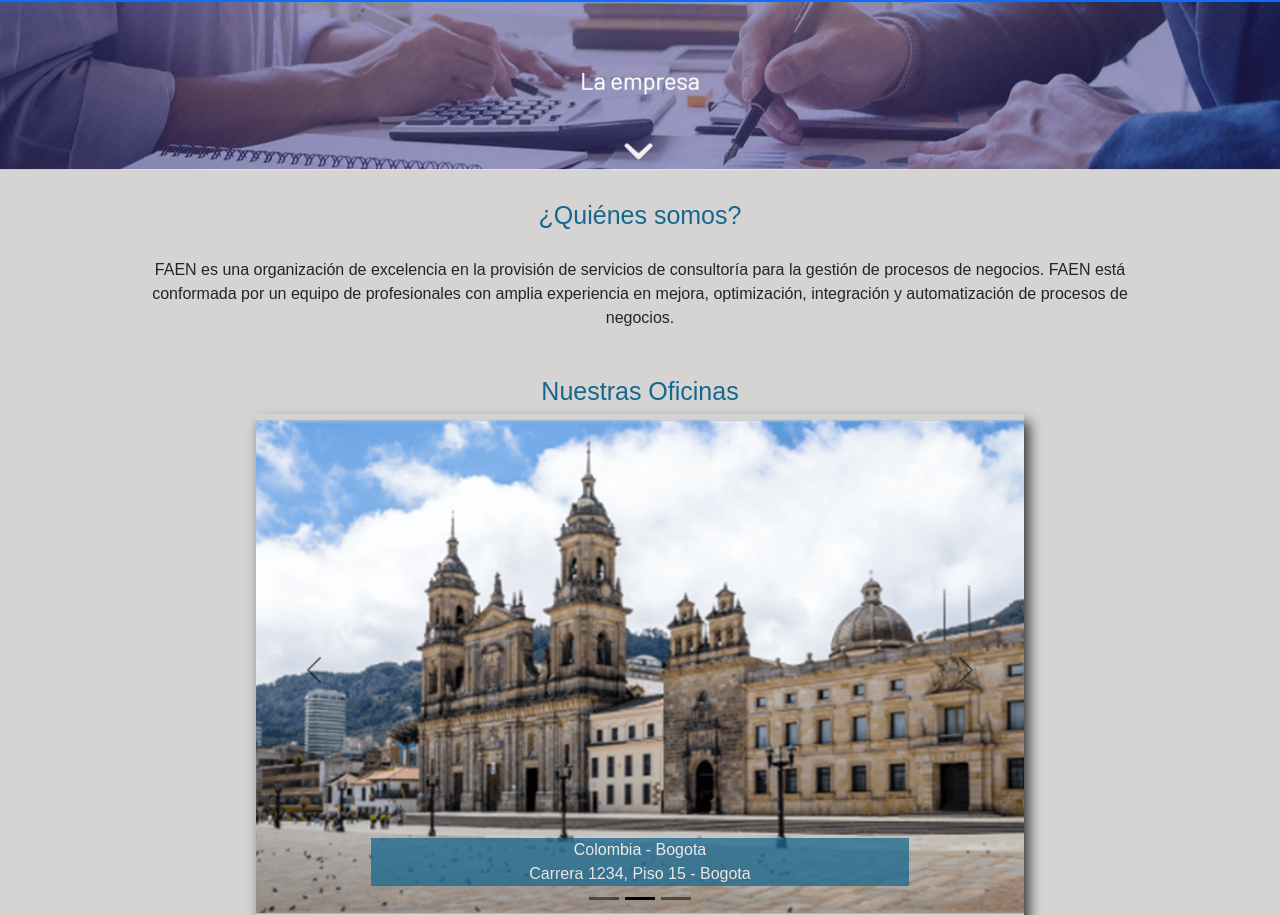
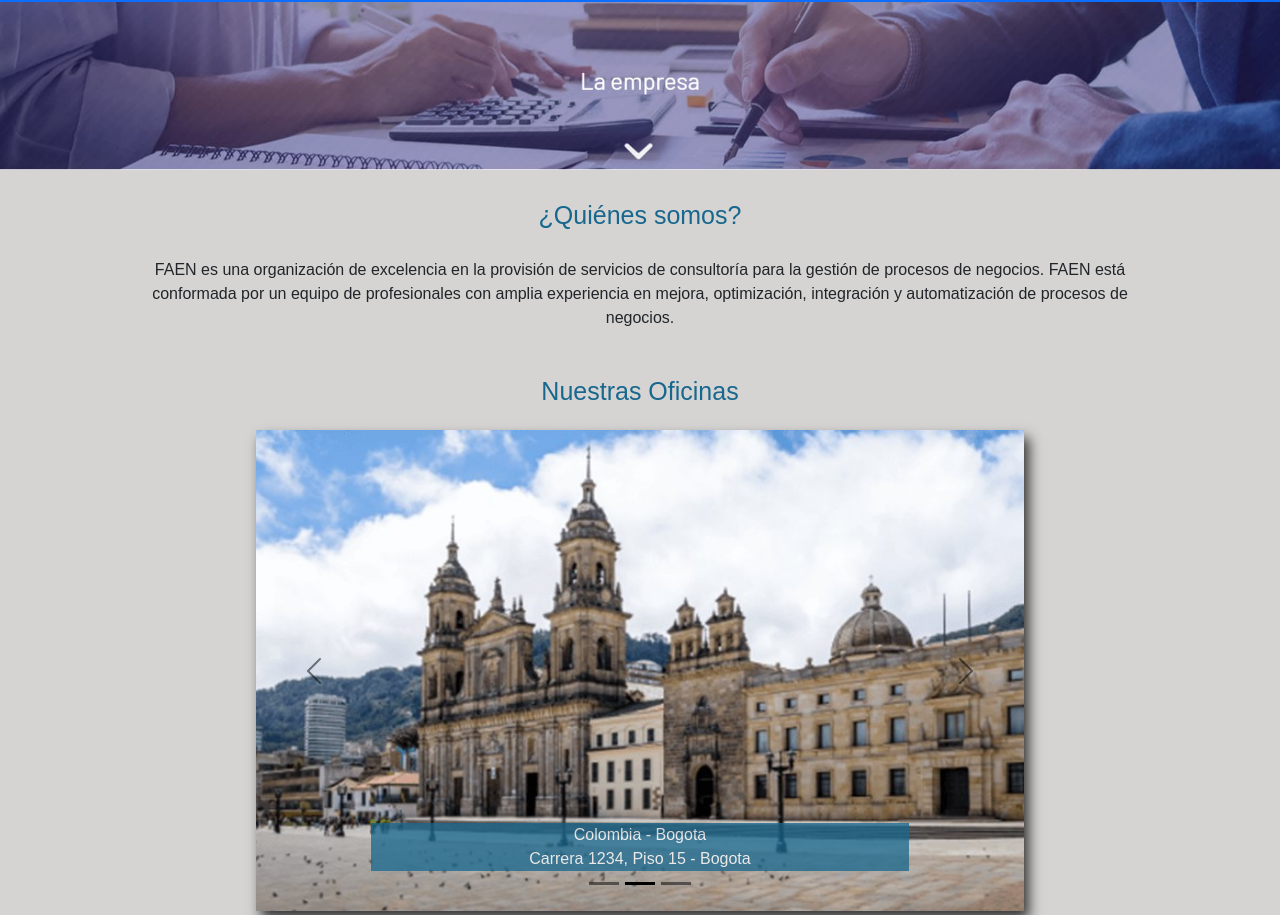
Before and after one commit to pabloperalta86/faen, a plain HTML site: page pages/nosotros.html in a window 1280 px wide. Shown: the part 58-973 px from the top of the page. Drawn offline with nearby package versions, Linux system fonts and the light colour scheme; a web font is replaced by a local one.

Commit message:
Proyecto para Coderhouse

```diff
--- a/pages/nosotros.html
+++ b/pages/nosotros.html
@@ -73,8 +73,8 @@
         </p>
         </section>
         <h2 id="h2nosotros">Nuestras Oficinas</h2>
-        <section class="mx-auto w-width">
-            <div id="carouselExampleDark" class="carousel carousel-dark slide w-100" data-bs-ride="carousel">
+        <section class="mx-auto w-width mt-4">
+            <div id="carouselExampleDark" class="carousel carousel-dark slide" data-bs-ride="carousel">
                 <div class="carousel-indicators">
                     <button type="button" data-bs-target="#carouselExampleDark" data-bs-slide-to="0" class="active" aria-current="true" aria-label="Slide 1"></button>
                     <button type="button" data-bs-target="#carouselExampleDark" data-bs-slide-to="1" aria-label="Slide 2"></button>
@@ -82,21 +82,21 @@
                 </div>
                 <div class="carousel-inner sombra">
                     <div class="carousel-item active" data-bs-interval="4000">
-                        <img src="../images/nosotros_buenosaires.png" class="d-block w-100" alt="imagen de buenos aires argentina">
+                        <img src="../images/nosotros_buenosaires.jpg" class="d-block w-100" alt="imagen de buenos aires argentina">
                         <div class="carousel-caption d-block">
                             <p class="colorBlanco">Argentina - Buenos Aires</p>
                             <p class="colorBlanco">Av. Corrientes 1234 - Ciudad de Buenos Aires.</p>
                         </div>
                     </div>
                     <div class="carousel-item" data-bs-interval="4000">
-                        <img src="../images/nosotros_bogota.png" class="d-block w-100" alt="imagen de bogota colombia">
+                        <img src="../images/nosotros_bogota.jpg" class="d-block w-100" alt="imagen de bogota colombia">
                         <div class="carousel-caption d-block">
                             <p class="colorBlanco">Colombia - Bogota</p>
                             <p class="colorBlanco">Carrera 1234, Piso 15 - Bogota</p>
                         </div>
                     </div>
                     <div class="carousel-item" data-bs-interval="4000">
-                        <img src="../images/nosotros_lima.png" class="d-block w-100" alt="imagen de lima peru">
+                        <img src="../images/nosotros_lima.jpg" class="d-block w-100" alt="imagen de lima peru">
                         <div class="carousel-caption d-block">
                             <p class="colorBlanco">Perú- Lima</p>
                             <p class="colorBlanco">Av. José Larco 1234 - Lima</p>
```
Also changed, not shown: images/nosotros_bogota.jpg (added), images/nosotros_bogota.png (deleted), images/nosotros_buenosaires.jpg (added), images/nosotros_buenosaires.png (deleted), images/nosotros_lima.jpg (added), images/nosotros_lima.png (deleted).
